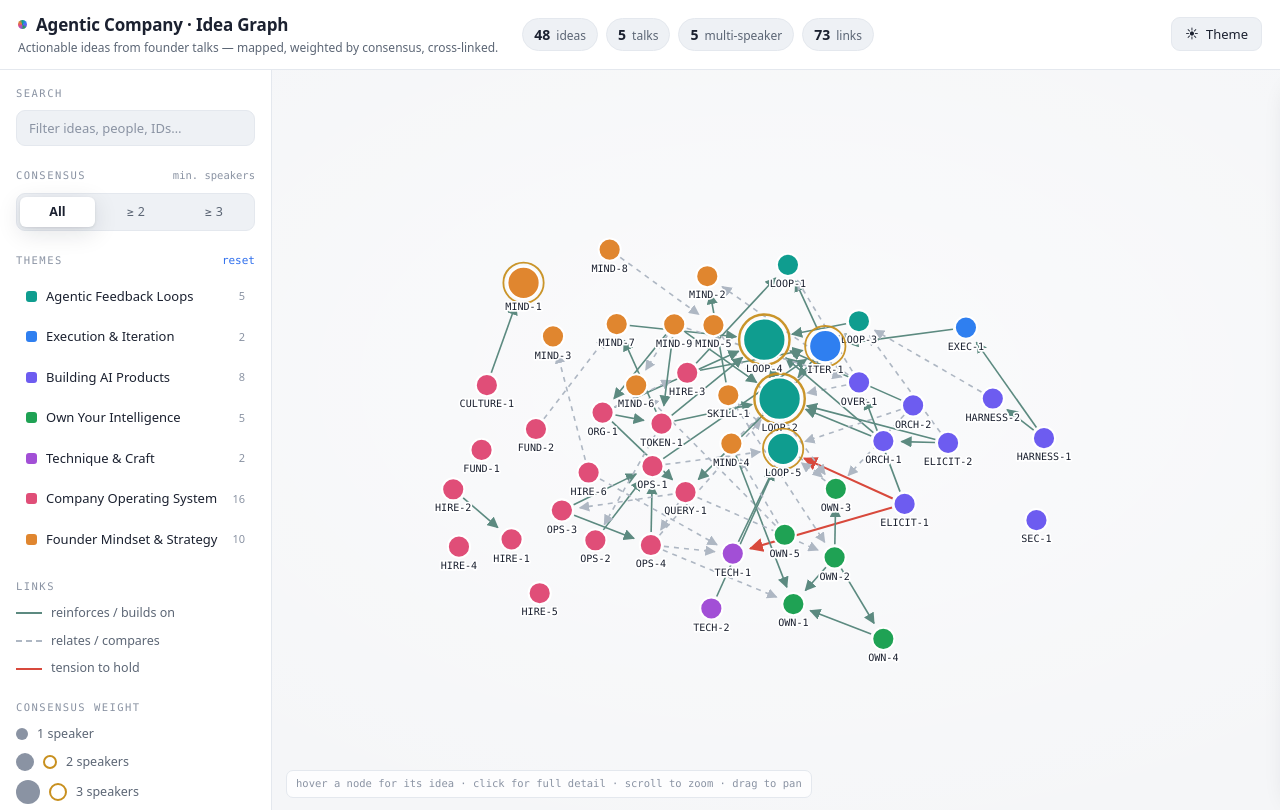
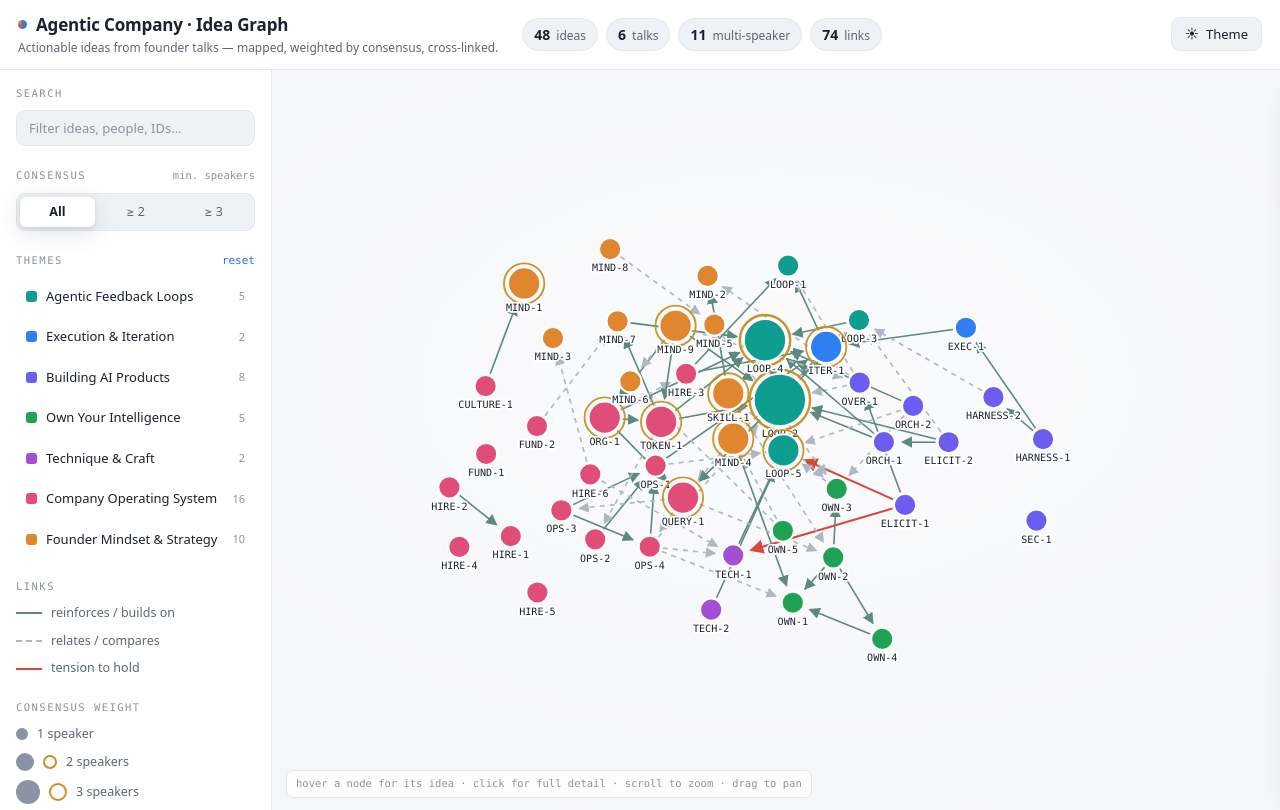
Before and after one commit to yagyaanshK/ideas-graph, a plain HTML site: page index.html in a window 1280 px wide. Drawn offline with Linux system fonts and the light colour scheme.

Commit message:
Add S6 (Diana Hu) + MIND-4 bump
Add S6 (Diana Hu, The Playbook for Building an AI Native Company) - the talk Blomfield builds on. LOOP-2 to 4-person consensus; QUERY-1, TOKEN-1, ORG-1 and MIND-9 to 2 (Blomfield + Hu); SKILL-1 restored to 2 (Wang + Hu). Also bump MIND-4 to 2 (Tan + Blomfield: data is the moat, software is ephemeral). Graph: 48 nodes, 74 edges.

```diff
--- a/index.html
+++ b/index.html
@@ -345,12 +345,13 @@
     S2:{who:"Garry Tan", t:"Own Your Intelligence", yt:"https://www.youtube.com/watch?v=eRrc1pUY5oU", w:"https://www.ycrootaccess.com/p/garry-tan-own-your-intelligence"},
     S3:{who:"Max Hodak", t:"There Are No Blanket Rules", yt:"https://www.youtube.com/watch?v=Xc4klGbq8v8", w:"https://www.ycrootaccess.com/p/max-hodak-there-are-no-blanket-rules"},
     S4:{who:"Boris Cherny", t:"Building Claude Code", yt:"https://www.youtube.com/watch?v=qyPCVqFUyDo", w:"https://www.ycrootaccess.com/p/boris-cherny-building-claude-code"},
-    S5:{who:"Tom Blomfield", t:"Building and Structuring an AI Native Company", yt:"https://www.youtube.com/watch?v=Z3JyAqh4ixg", w:"https://www.startuphub.ai/ai-news/artificial-intelligence/2026/ai-native-companies-building-self-improving-organizations"}
+    S5:{who:"Tom Blomfield", t:"Building and Structuring an AI Native Company", yt:"https://www.youtube.com/watch?v=Z3JyAqh4ixg", w:"https://www.startuphub.ai/ai-news/artificial-intelligence/2026/ai-native-companies-building-self-improving-organizations"},
+    S6:{who:"Diana Hu", t:"The Playbook for Building an AI Native Company", yt:"https://www.ycombinator.com/library/OX-the-playbook-for-building-an-ai-native-company", w:"https://www.startuphub.ai/ai-news/artificial-intelligence/2026/build-ai-native-companies-with-closed-loop-systems"}
   };
 
   var NODES = [
     {id:"LOOP-1", g:"loops", p:["Wang"], s:1, src:["S1"], b:"Model the company as feedback loops — a big loop with a human on each edge, and micro-loops inside it. Loops with measurable outputs are automatable; org charts aren't."},
-    {id:"LOOP-2", g:"loops", p:["Wang","Cherny","Blomfield"], s:3, src:["S1","S4","S5"], b:"Build agentic systems that run & optimize those loops — spend 1,000×–1,000,000× more compute to drive an outcome. Cherny: multi-week runs with thousands of agents. Blomfield: don't bolt AI on as a copilot — rebuild the company as recursive self-improving loops (data → policy → tools → quality gates → learning)."},
+    {id:"LOOP-2", g:"loops", p:["Wang","Cherny","Blomfield","Hu"], s:4, src:["S1","S4","S5","S6"], b:"Build agentic systems that run & optimize those loops — spend 1,000×–1,000,000× more compute to drive an outcome. Cherny: multi-week runs with thousands of agents. Blomfield/Hu: don't bolt AI on as a copilot — rebuild the whole company as recursive self-improving (closed) loops. Hu: a properly-looped company runs 10×–10,000× faster."},
     {id:"LOOP-3", g:"loops", p:["Wang"], s:1, src:["S1"], b:"The scarce skill is defining the right eval/metric per loop. Right metric → the agent optimizes relentlessly; no clean metric → it can't be handed off."},
     {id:"LOOP-4", g:"loops", p:["Wang","Tan","Cherny"], s:3, src:["S1","S2","S4"], b:"A tiny team + agents can outproduce 100 engineers; the frontier is agent coordination. Wang: swarm > 100 engineers · Tan: revenue-per-person · Cherny: routines on thousands of agents."},
     {id:"LOOP-5", g:"loops", p:["Wang","Tan"], s:2, src:["S1","S2"], b:"The mechanics are mundane: markdown skills + cron + data + a clear goal. 'A smart intern could follow it → an agent can run it.' Don't chase magic."},
@@ -389,20 +390,20 @@
     {id:"CULTURE-1", g:"ops", p:["Hodak"], s:1, src:["S3"], b:"Startup judgment is oral tradition — you learn it by working beside people with excellent judgment in real stakes. Apprentice at a high-performing company first, or hire people who did."},
     {id:"FUND-1", g:"ops", p:["Hodak"], s:1, src:["S3"], b:"Fund the experiment, not the vision — price the experiments needed to reach your next value-inflection point, then raise ~2× that (20–30% waste is normal)."},
     {id:"FUND-2", g:"ops", p:["Hodak"], s:1, src:["S3"], b:"Push to revenue sooner than feels necessary — fundraising dependence is a recurring existential threat. Revenue reframes you from 'probability of dying' to 'long-term roadmap.'"},
-    {id:"QUERY-1", g:"ops", p:["Blomfield"], s:1, src:["S5"], b:"Make the company legible & queryable to AI — capture everything (Slack, email, docs, operations) so every action leaves a searchable 'artifact' that feeds back into the AI system. The substrate a self-improving loop feeds back into; an agent can only improve what it can read."},
-    {id:"TOKEN-1", g:"ops", p:["Blomfield"], s:1, src:["S5"], b:"Burn tokens, not headcount — the constraint shifts from hiring to compute. One person with AI can do the work of ~1,000 engineers (implying ~80% smaller teams). 'If your API bill doesn't make you uncomfortable, you're not doing enough.'"},
-    {id:"ORG-1", g:"ops", p:["Blomfield"], s:1, src:["S5"], b:"Flatten the org — the AI layer makes middle management obsolete. Two human roles remain: ICs who are builders (bring prototypes, not slides) and DRIs with single accountability. Humans handle novel/ethical/high-stakes calls; AI handles routine ones."},
+    {id:"QUERY-1", g:"ops", p:["Blomfield","Hu"], s:2, src:["S5","S6"], b:"Make the company legible & queryable to AI — capture everything (Slack, email, docs, operations) so every action leaves a searchable 'artifact' that feeds back into the AI system. Hu: make the company 'queryable' so agents improve across every function. An agent can only improve what it can read."},
+    {id:"TOKEN-1", g:"ops", p:["Blomfield","Hu"], s:2, src:["S5","S6"], b:"Burn tokens, not headcount — the constraint shifts from hiring to compute. One person with AI can do the work of ~1,000 engineers. 'If your API bill doesn't make you uncomfortable, you're not doing enough.' Hu coins it 'tokenmaxx, not headcountmaxx' (caveat: more tokens ≠ more impact automatically)."},
+    {id:"ORG-1", g:"ops", p:["Blomfield","Hu"], s:2, src:["S5","S6"], b:"Flatten the org — the AI layer makes middle management obsolete. Two human roles remain: ICs who are builders (bring prototypes, not slides) and DRIs with single accountability. Humans handle novel/high-stakes calls. Hu: 'hierarchies break down when an intelligence layer replaces human middleware' (IC / DRI / AI-founder)."},
 
     {id:"MIND-1", g:"mind", p:["Wang","Hodak"], s:2, src:["S1","S3"], b:"Own your judgment — there are no blanket rules. Wang: build your own compass, hold conviction against the crowd. Hodak: you can't delegate judgment; 'there's no set of five bullet points.'"},
     {id:"MIND-2", g:"mind", p:["Wang"], s:1, src:["S1"], b:"Bet on the steepest, longest-running exponential. It looks trivial at the base (cat detectors, early Moore's Law) — judge the curve, not today's value. AI is that exponential now."},
     {id:"MIND-3", g:"mind", p:["Wang"], s:1, src:["S1"], b:"Abstraction layers keep moving up — bet on orchestration, not today's specific skill. From writing code → reviewing it → orchestrating agents."},
-    {id:"MIND-4", g:"mind", p:["Tan"], s:1, src:["S2"], b:"Context is the moat, not the model. Weights are commoditized and rented; owned context is unique. 'When everyone's engine is 1,000 hp, the race is won on the driver and the map.'"},
+    {id:"MIND-4", g:"mind", p:["Tan","Blomfield"], s:2, src:["S2","S5"], b:"Context/data is the moat, not the model. Weights are commoditized and rented; owned context is unique. 'When everyone's engine is 1,000 hp, the race is won on the driver and the map.' Blomfield: data is precious, software is ephemeral — the code churns, the data compounds."},
     {id:"MIND-5", g:"mind", p:["Tan"], s:1, src:["S2"], b:"Build disposable, audience-of-one software — exactly what you need, in a weekend. Software needn't be precious; startups increasingly are 'markdown files + a browser.'"},
     {id:"MIND-6", g:"mind", p:["Tan"], s:1, src:["S2"], b:"The old constraints (team, funding, permission, credentials) were workarounds for human limits that just expired. 'We can boil the ocean now.' Just start."},
     {id:"MIND-7", g:"mind", p:["Tan"], s:1, src:["S2"], b:"Optimize for revenue-per-person — a ratio that never existed before ($100M in 8 months with 15 people). Add agents/skills before headcount."},
     {id:"MIND-8", g:"mind", p:["Cherny"], s:1, src:["S4"], b:"Scratch your own itch first — apply the tech to a real problem you have, then generalize. 'Make something you want first, then something people want.'"},
-    {id:"MIND-9", g:"mind", p:["Blomfield"], s:1, src:["S5"], b:"Reject the copilot trap — don't bolt AI on for 20% more productivity; rebuild the company from the ground up with self-improving loops, for a step-change in capability. Early founders have the edge: building AI-native from scratch beats an incumbent retrofitting it."},
-    {id:"SKILL-1", g:"mind", p:["Wang"], s:1, src:["S1"], b:"Get fluent in AI tooling now; early hours compound like Gates/Zuckerberg with early PCs. Make hands-on fluency a standing team practice."}
+    {id:"MIND-9", g:"mind", p:["Blomfield","Hu"], s:2, src:["S5","S6"], b:"Reject the copilot trap — don't bolt AI on for 20% more productivity; rebuild the company from the ground up for a step-change in capability. Hu: 'AI isn't a tool, it's the operating system your company runs on.' Early founders have the edge: building AI-native from scratch beats an incumbent retrofitting it."},
+    {id:"SKILL-1", g:"mind", p:["Wang","Hu"], s:2, src:["S1","S6"], b:"Get fluent in AI tooling now; early hours compound like Gates/Zuckerberg with early PCs. Hu: leaders can't delegate the belief — sit with the coding agents until you break your own priors about what's possible."}
   ];
 
   var EDGES = [
@@ -422,7 +423,7 @@
     ["OPS-1","LOOP-5","relate","resonates"],["OPS-4","OWN-1","relate","compare"],["OPS-4","TECH-1","relate","compare"],["OPS-4","LOOP-2","relate","compare"],
     ["HIRE-2","HIRE-1","reinforce","builds on"],["HIRE-3","LOOP-1","reinforce","instance of"],["HIRE-3","ITER-1","reinforce","instance of"],
     ["HIRE-6","MIND-3","relate","echoes"],["HIRE-6","TECH-1","relate","echoes"],["CULTURE-1","MIND-1","reinforce","supports"],["FUND-2","MIND-7","relate","compare"],
-    ["MIND-4","OWN-1","reinforce","builds on"],["MIND-4","LOOP-3","relate","compare"],["MIND-5","OWN-3","relate","see also"],
+    ["MIND-4","OWN-1","reinforce","builds on"],["MIND-4","LOOP-3","relate","compare"],["MIND-4","QUERY-1","relate","see also"],["MIND-5","OWN-3","relate","see also"],
     ["MIND-7","LOOP-4","reinforce","quantifies"],["MIND-8","MIND-5","relate","compare"],
     ["SKILL-1","MIND-2","reinforce","instance of"],["SKILL-1","OWN-2","relate","compare"],["SKILL-1","OWN-3","relate","compare"],
     ["LOOP-2","QUERY-1","reinforce","requires"],
```
